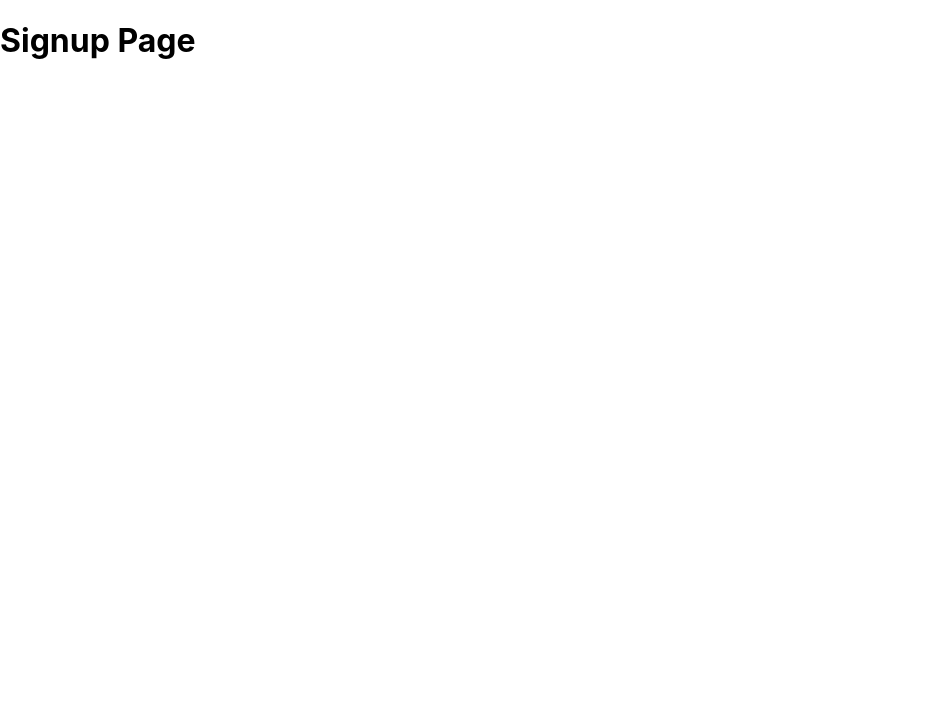
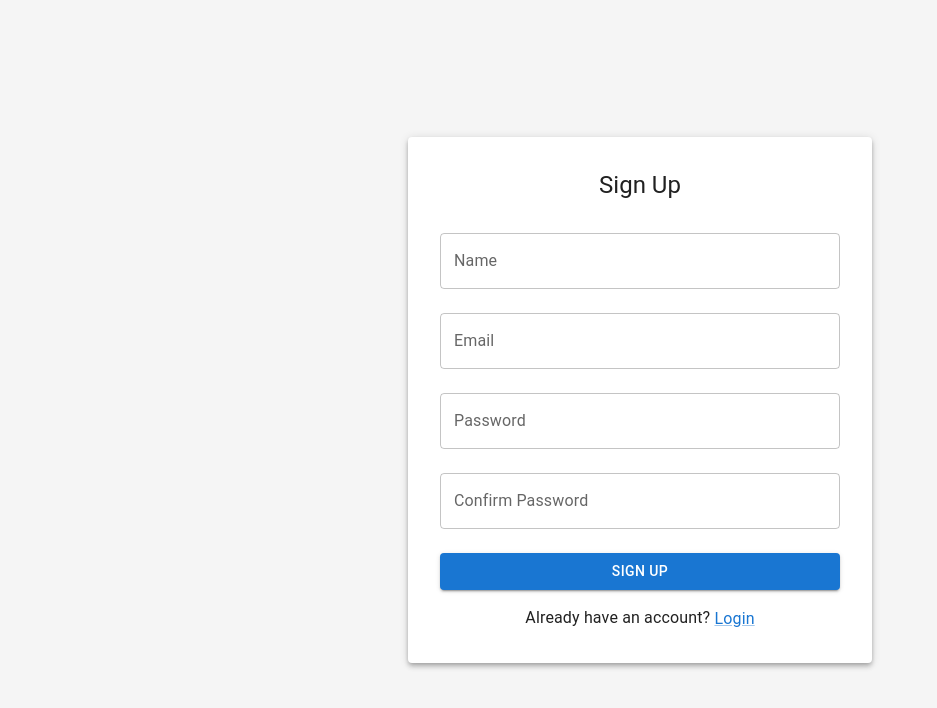
Before and after one commit to tanupreet21/EmployeeManagementSystem, a React (Create React App) app in the folder frontend/: page /signup in a window 1280 px wide. Shown: the top 708 px of the page, without its empty margins (0-937 px from the left). Built offline with nearby package versions, Linux system fonts and the light colour scheme.

Commit message:
Added UI for signup screen- used material UI

```diff
--- a/frontend/src/components/SignUp.jsx
+++ b/frontend/src/components/SignUp.jsx
@@ -1,5 +1,141 @@
-export default function SignUp(){
+import React, { useState } from "react";
+import { useNavigate } from "react-router-dom";
+import {
+    Box,
+    Card,
+    TextField,
+    Button,
+    Typography,
+    Link,
+  } from "@mui/material";
+
+const SignUp = () => {
+    const navigate = useNavigate();
+
+    const[form, setForm] = useState({
+        name:"",
+        email:"",
+        password:"",
+        confirmPassword:""
+    });
+
+    const [errors, setErrors] = useState({});
+
+    const handleChange = (e) => {
+        setForm({ ...form, [e.target.name]: e.target.value });
+    };
+
+    const validate = () => {
+        const err = {};
+
+        if (!form.name.trim()) err.name = "Name is required";
+        if (!form.email.trim()) err.email = "Email is required";
+        else if (!/\S+@\S+\.\S+/.test(form.email))
+          err.email = "Invalid email format";
+
+        if (!form.password.trim())
+          err.password = "Password is required";
+        else if (form.password.length < 6)
+          err.password = "Minimum 6 characters";
+
+        if (form.confirmPassword !== form.password)
+          err.confirmPassword = "Passwords do not match";
+
+        setErrors(err);
+        return Object.keys(err).length === 0;
+      };
+
+      const handleSubmit = (e) => {
+        e.preventDefault();
+        if (!validate()) return;
+
+        console.log("Signup form:", form);
+        navigate("/login");
+    };
+
     return (
-        <h1>Signup Page</h1>
+        <Box
+          display="flex"
+          justifyContent="center"
+          alignItems="center"
+          minHeight="100vh"
+          bgcolor="#f5f5f5"
+        >
+          <Card sx={{ width: 400, p: 4, boxShadow: 4 }}>
+            <Typography variant="h5" textAlign="center" mb={2}>
+              Sign Up
+            </Typography>
+
+            <form onSubmit={handleSubmit}>
+              <TextField
+                fullWidth
+                label="Name"
+                name="name"
+                margin="normal"
+                value={form.name}
+                onChange={handleChange}
+                error={Boolean(errors.name)}
+                helperText={errors.name}
+              />
+
+              <TextField
+                fullWidth
+                label="Email"
+                name="email"
+                margin="normal"
+                value={form.email}
+                onChange={handleChange}
+                error={Boolean(errors.email)}
+                helperText={errors.email}
+              />
+
+              <TextField
+                fullWidth
+                label="Password"
+                type="password"
+                name="password"
+                margin="normal"
+                value={form.password}
+                onChange={handleChange}
+                error={Boolean(errors.password)}
+                helperText={errors.password}
+              />
+
+              <TextField
+                fullWidth
+                label="Confirm Password"
+                type="password"
+                name="confirmPassword"
+                margin="normal"
+                value={form.confirmPassword}
+                onChange={handleChange}
+                error={Boolean(errors.confirmPassword)}
+                helperText={errors.confirmPassword}
+              />
+
+              <Button
+                variant="contained"
+                fullWidth
+                sx={{ mt: 2 }}
+                type="submit"
+              >
+                Sign Up
+              </Button>
+
+              <Typography mt={2} textAlign="center">
+                Already have an account?{" "}
+                <Link component="button" onClick={() => navigate("/login")}>
+                  Login
+                </Link>
+              </Typography>
+            </form>
+          </Card>
+        </Box>
     );
-}
+
+
+
+};
+
+
+export default SignUp;
```
